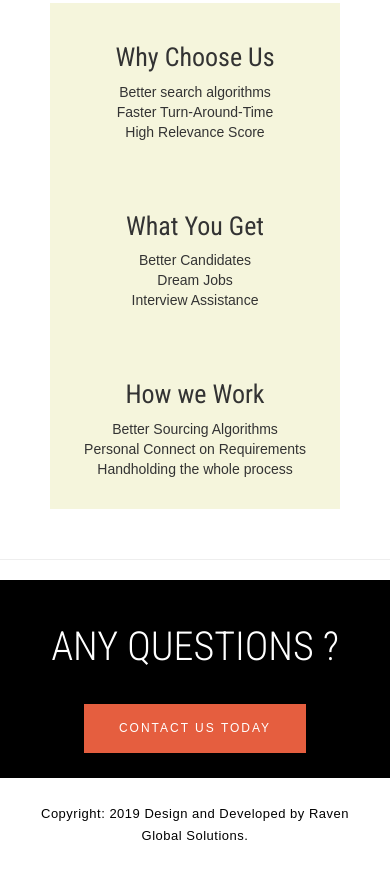
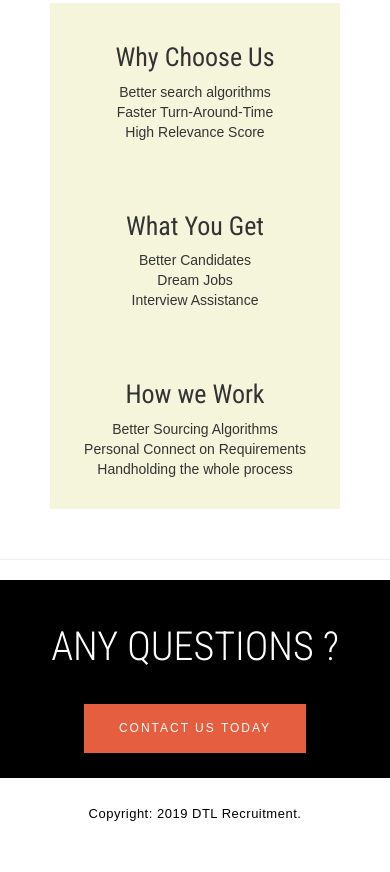
Before and after one commit to dthomaslomas/recruiter, a plain HTML site: page about.html in a window 390 px wide. Shown: the part 811-1683 px from the top of the page. After the commit the page ends 1661 px from the top, so only its background shows below. Drawn offline with Linux system fonts and the light colour scheme; a web font is replaced by a local one.

Commit message:
footer link to RGS removed with copyright text changed. Messed about with file format findwork.html but shouldn't have done. Reverted back to original.

```diff
--- a/about.html
+++ b/about.html
@@ -355,12 +355,10 @@
             ================================================== -->
            <footer id="footer">
                 <div class="container">
-                    <div class="col-md-8">
-                        <p class="copyright">Copyright: <span><script>document.write(new Date().getFullYear())</script></span> Design and Developed by <a href="" target="_blank">Raven Global Solutions</a>. <br>
-
+                   <div class="col-md-8">
+                        <p class="copyright">Copyright: <span><script>document.write(new Date().getFullYear())</script></span><a href="" target="_blank"> DTL Recruitment</a>. <br>
                         </p>
                     </div>
-
                 </div>
             </footer> <!-- /#footer -->
 
```
Also changed, not shown: contact.html (+3 -7 lines), findtalent.html (+2 -5 lines), findwork.html (+3 -9 lines), index.html (+2 -4 lines).
